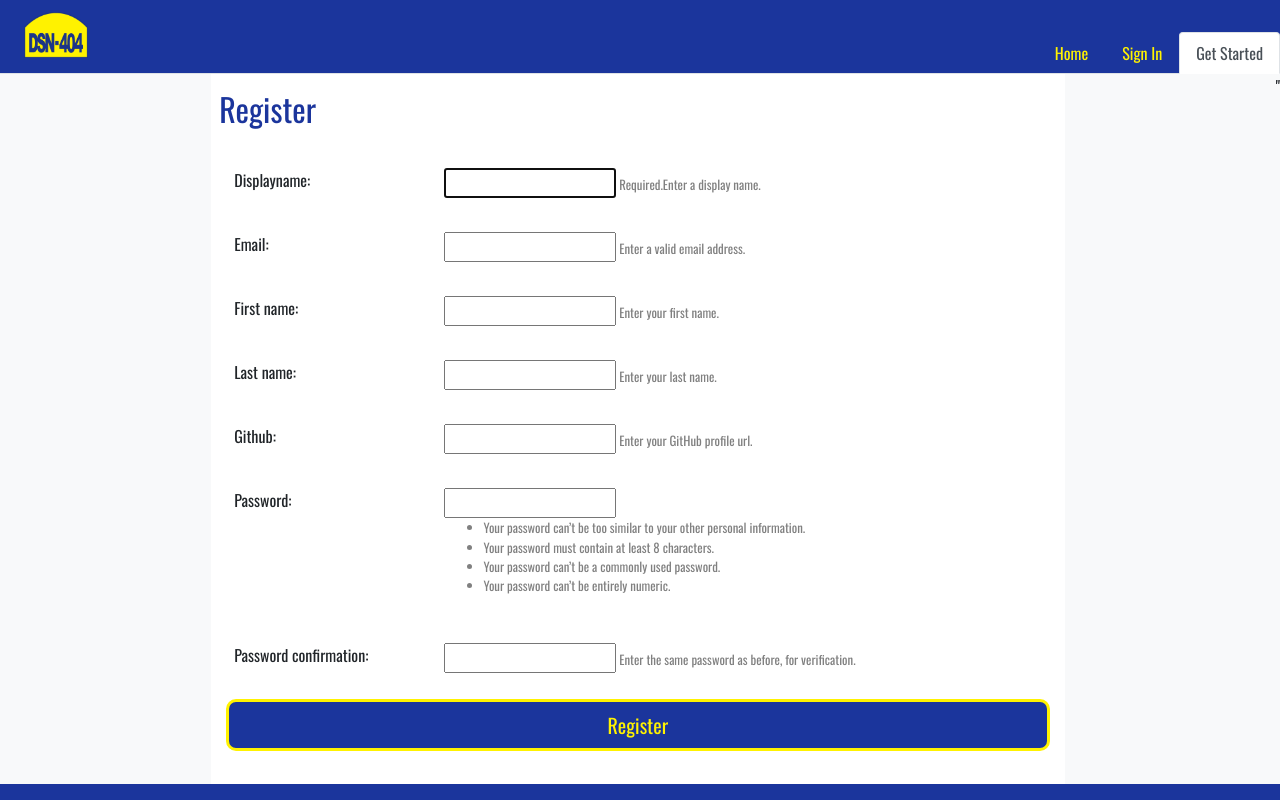
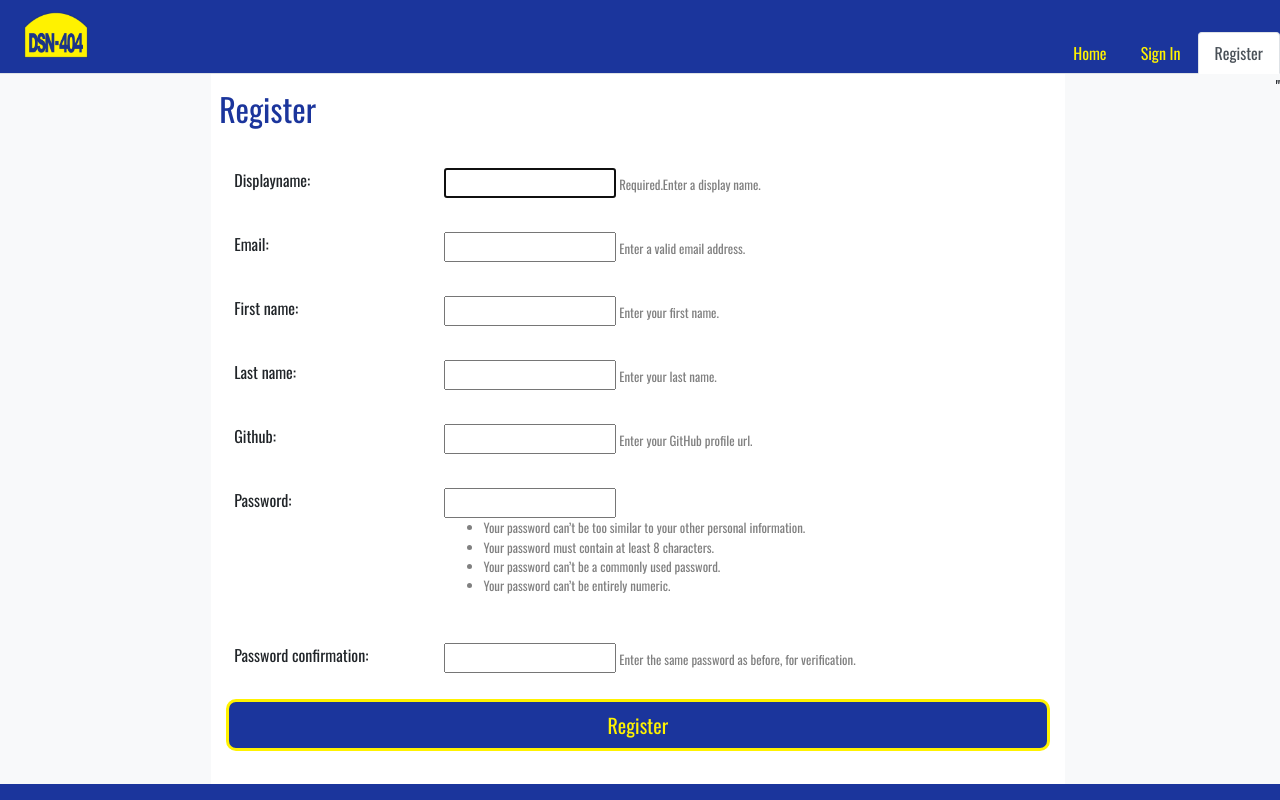
Before and after one commit to CMPUT404-Group-Project/Distributed-Social-Networking, a Django app: page /author/register/ in a window 1280 px wide. Run offline with Django 3.2, Linux system fonts and the light colour scheme; some libraries are stand-ins or nearby versions.

Commit message:
Changed "Get Started" to "Register"

```diff
--- a/distributedsocialnetwork/author/templates/register.html
+++ b/distributedsocialnetwork/author/templates/register.html
@@ -1,6 +1,6 @@
 {% extends 'base.html' %}
 {% block title %} Register {% endblock %}
-{% block nav-register%}<a class="nav-link active" href="{% url 'register' %}">Get Started</a>{% endblock %}
+{% block nav-register%}<a class="nav-link active" href="{% url 'register' %}">Register</a>{% endblock %}
 
 {% block content %}
 
--- a/distributedsocialnetwork/templates/base.html
+++ b/distributedsocialnetwork/templates/base.html
@@ -57,7 +57,7 @@
 				{% block nav-login%}<a class="nav-link" href="{% url 'login' %}">Sign In</a>{% endblock %}
 			</li>
 			<li class="nav-item">
-				{% block nav-register%}<a class="nav-link" href="{% url 'register' %}">Get Started</a>{% endblock %}
+				{% block nav-register%}<a class="nav-link" href="{% url 'register' %}">Register</a>{% endblock %}
 			</li>
 			{% endif %}
 		</ul>
```
